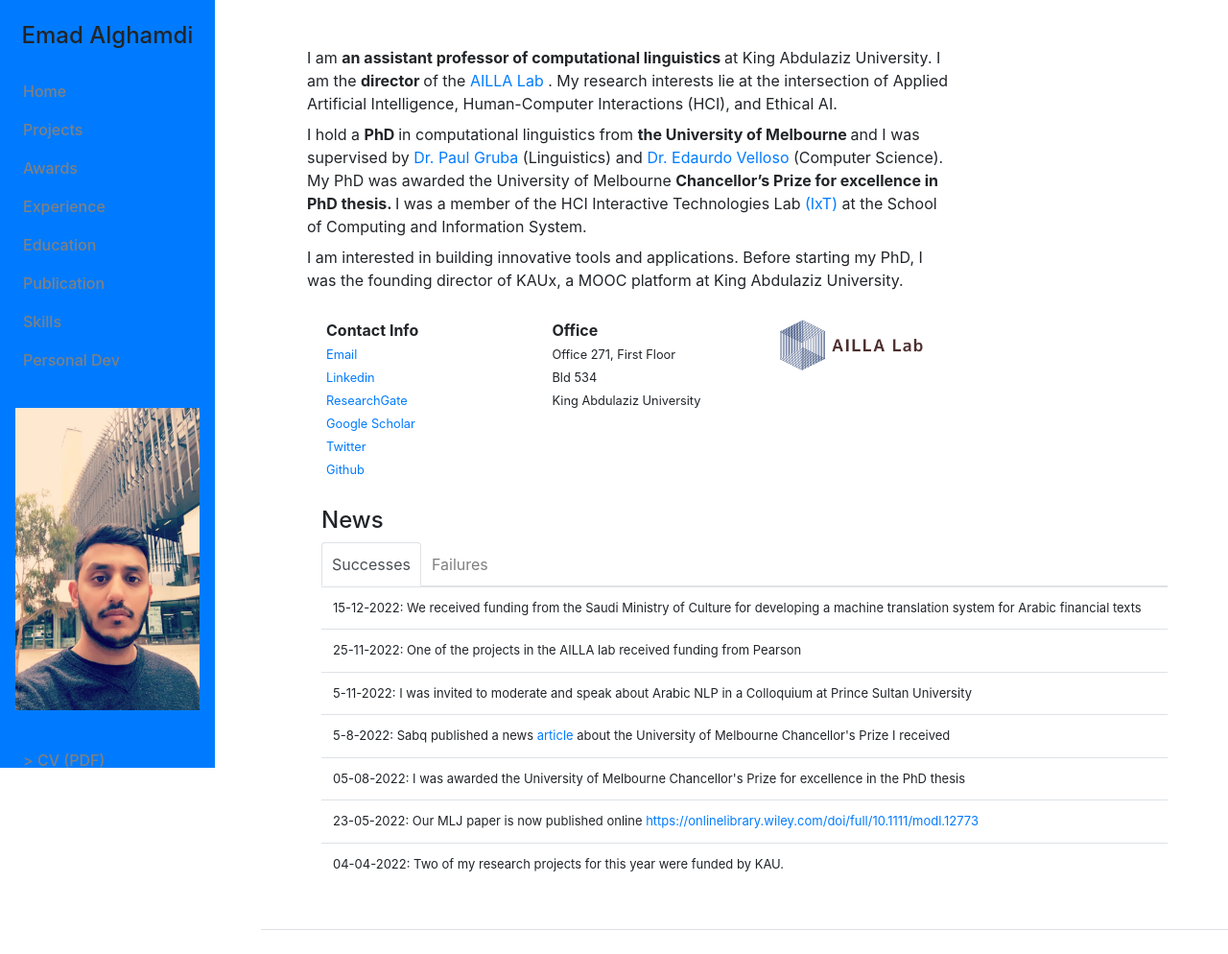
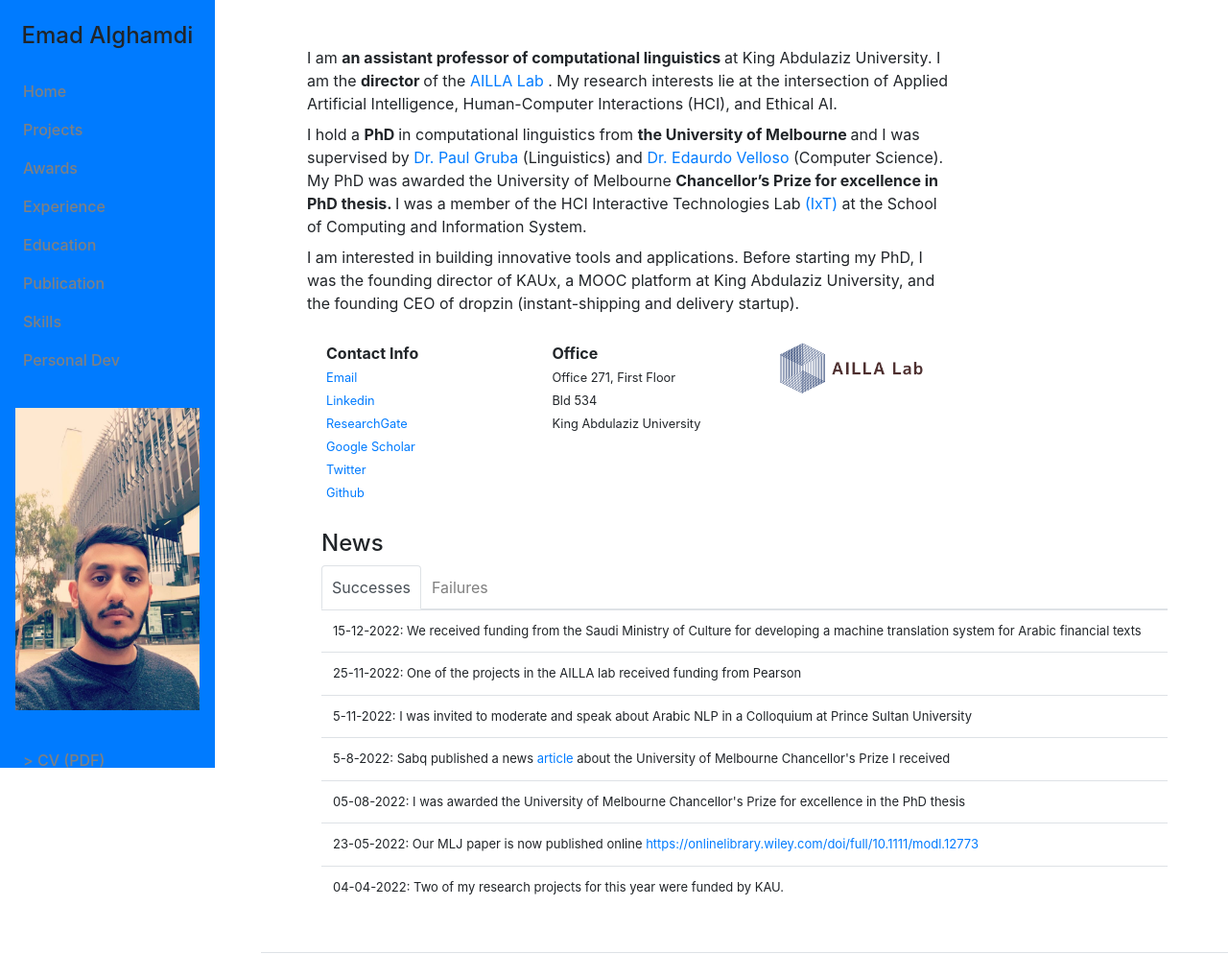
Before and after one commit to Eaalghamdi/Eaalghamdi.github.io, a website with bundled scripts: page index.html in a window 1280 px wide. Shown: the top 994 px of the page at 96% size. Built offline with nearby package versions, Linux system fonts and the light colour scheme; a web font is replaced by a local one.

Commit message:
Update index.html

```diff
--- a/index.html
+++ b/index.html
@@ -80,7 +80,7 @@
                </p>
                <p class="mb-2">
                   I am interested in building innovative tools and applications.
-                  Before starting my PhD, I was the founding director of KAUx, a MOOC platform at King Abdulaziz University.
+                  Before starting my PhD, I was the founding director of KAUx, a MOOC platform at King Abdulaziz University, and the founding CEO of dropzin (instant-shipping and delivery startup).
                </p>
             </div>
             <!-- <div class="col-lg-2 col-sm-612colly">
```
